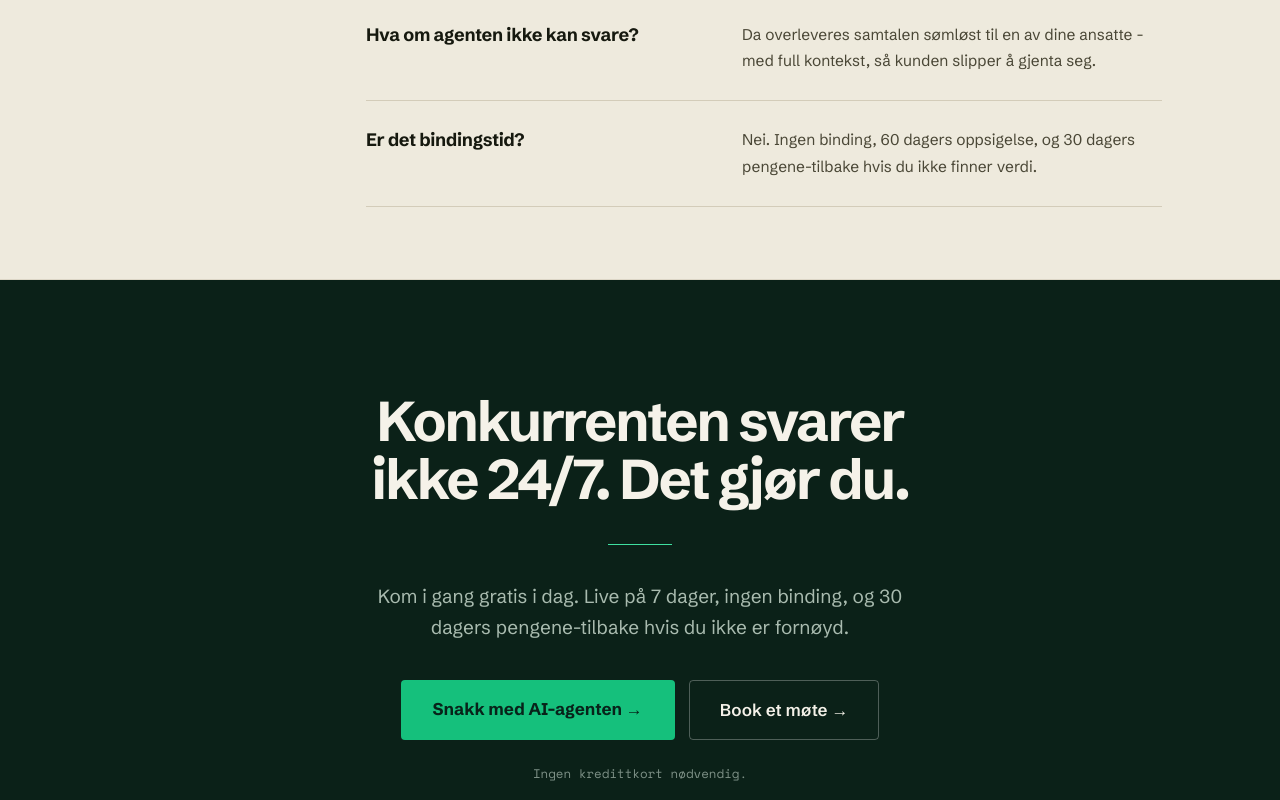
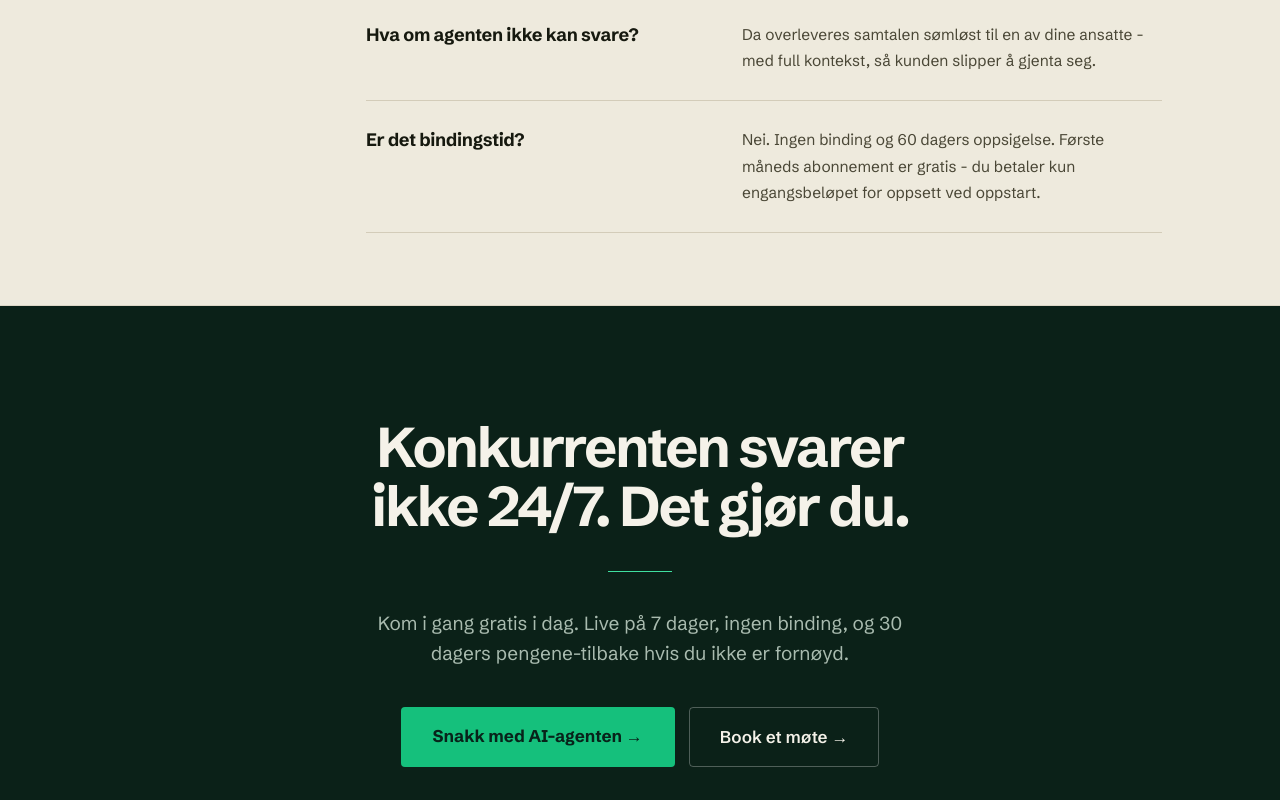
Before and after one commit to LeonardHolter/KI-Consult, a Next.js app: page / in a window 1280 px wide. Shown: the part 7460-8260 px from the top of the page. Built offline with nearby package versions, Linux system fonts and the light colour scheme.

Commit message:
Drop credit-card line and money-back claim; FAQ states the real offer
The actual offer is first month's subscription free with the one-time
setup fee paid at start — not a 30-day money-back guarantee.

Co-Authored-By: Claude Fable 5 <noreply@anthropic.com>

```diff
--- a/app/page.tsx
+++ b/app/page.tsx
@@ -882,9 +882,6 @@ export default function Home() {
               Book et møte →
             </a>
           </div>
-          <div style={{ fontFamily: mono, fontSize: 12.5, color: "#7E9187", marginTop: 24 }}>
-            Ingen kredittkort nødvendig.
-          </div>
         </div>
       </section>
 
--- a/lib/content.ts
+++ b/lib/content.ts
@@ -141,5 +141,5 @@ export const faqs: Faq[] = [
   { q: "Hvor lagres dataene?", a: "Alt hostes i Norge og er fullt GDPR-kompatibelt. Du eier dine data, og vi deler dem aldri." },
   { q: "Hvor lang tid tar oppsettet?", a: "Live på 7 dager fra signert avtale. Enkle FAQ-agenter kan settes opp gratis og raskere." },
   { q: "Hva om agenten ikke kan svare?", a: "Da overleveres samtalen sømløst til en av dine ansatte - med full kontekst, så kunden slipper å gjenta seg." },
-  { q: "Er det bindingstid?", a: "Nei. Ingen binding, 60 dagers oppsigelse, og 30 dagers pengene-tilbake hvis du ikke finner verdi." },
+  { q: "Er det bindingstid?", a: "Nei. Ingen binding og 60 dagers oppsigelse. Første måneds abonnement er gratis - du betaler kun engangsbeløpet for oppsett ved oppstart." },
 ];
```
